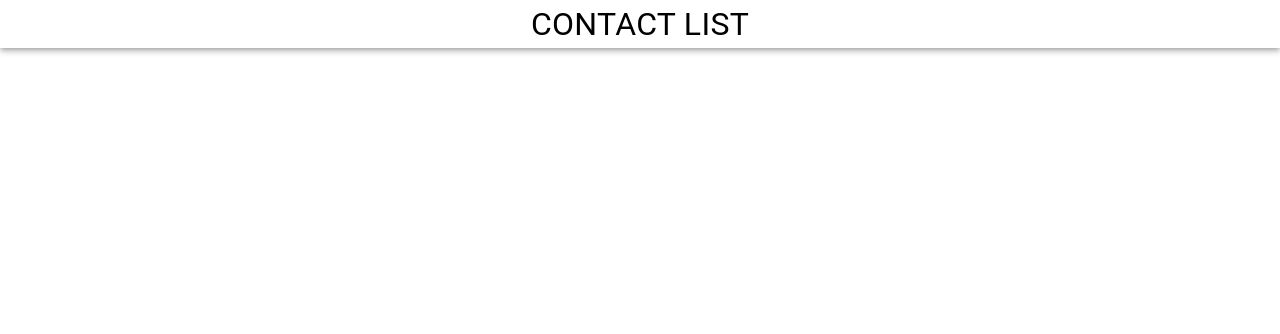
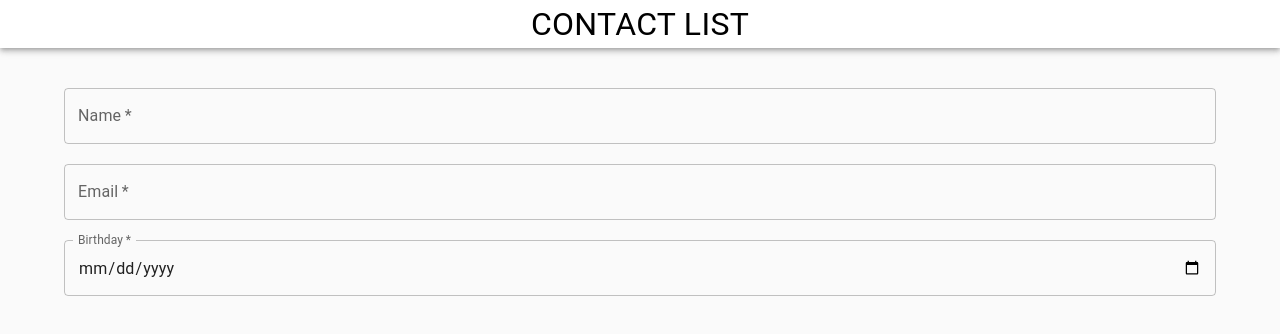
Before and after one commit to iurimp91/contact-list, a React (Create React App) app: page /form in a window 1280 px wide. Before the commit this address had no page. Shown: the top 334 px of the page. Built offline with nearby package versions, Linux system fonts and the light colour scheme.

Commit message:
feat: add new contact form with name, email and birthday inputs

```diff
--- a/src/App.tsx
+++ b/src/App.tsx
@@ -2,10 +2,11 @@ import { Routes, Route } from "react-router-dom";
 import { AppBar, Typography, Box, Container } from "@mui/material";
 import Home from "./pages/Home";
 import ContactPage from "./pages/ContactPage";
+import Form from "./pages/Form";
 
 function App(): JSX.Element {
   return (
-    <Box sx={{ backgroundColor: "#FAFAFA" }}>
+    <Box sx={{ backgroundColor: "#FAFAFA", height: "100vh" }}>
       <AppBar
         position="static"
         sx={{
@@ -22,6 +23,7 @@ function App(): JSX.Element {
         <Routes>
           <Route path="/" element={<Home />} />
           <Route path="/contact" element={<ContactPage />} />
+          <Route path="/form" element={<Form />} />
         </Routes>
       </Container>
     </Box>
--- /dev/null
+++ b/src/pages/Form.tsx
@@ -0,0 +1,11 @@
+import { Stack, TextField } from "@mui/material";
+
+export default function Form() {
+  return (
+    <Stack spacing="20px">
+      <TextField required label="Name" fullWidth />
+      <TextField required label="Email" fullWidth type="email" />
+      <TextField required label="Birthday" fullWidth type="date" InputLabelProps={{ shrink: true }} />
+    </Stack>
+  );
+}
```
